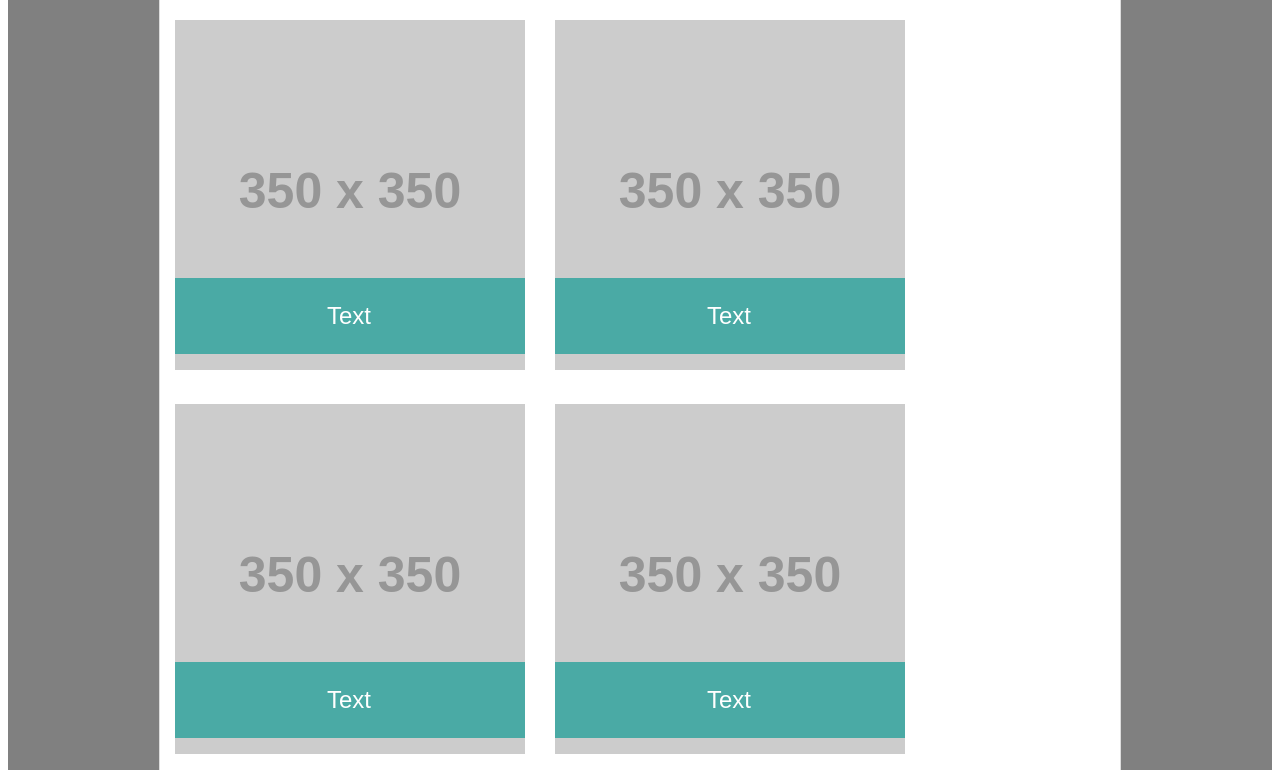
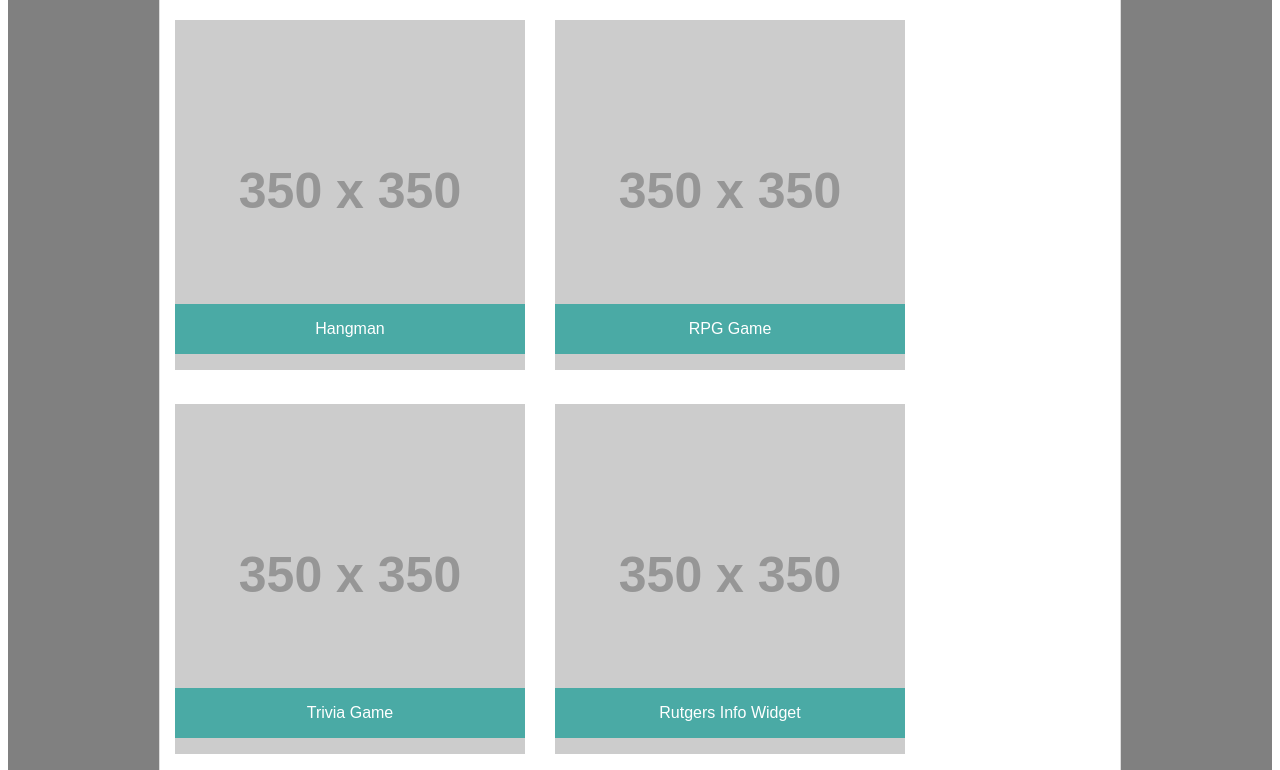
Before and after one commit to nic-miesmer/Basic-Portfolio, a plain HTML site: page portfolio.html in a window 1280 px wide. Shown: the part 180-950 px from the top of the page. Drawn offline with Linux system fonts and the light colour scheme; placeholder pictures from the web are drawn by us.

Commit message:
better styling for banner text

```diff
--- a/assets/css/style.css
+++ b/assets/css/style.css
@@ -106,10 +106,9 @@ textarea{
     right: 15px;
     background: #4aaaa5;
     color:  #ffffff;
-    padding-left: 152px;
-    padding-right: 154px;
-    font-size: 24px;
     margin-bottom:15px;
+    width:350px;
+    text-align: center;
 }
 
 .portfolio-image{
--- a/portfolio.html
+++ b/portfolio.html
@@ -41,18 +41,16 @@
             <div  class="float-left portfolio-image">
                 <a href="https://placeholder.com"><img src="http://via.placeholder.com/350x350"></a>
                 <div class="img-text-block">
-                        <p >Text</p>
+                        <p >Hangman</p>
                 </div>
             </div>
 
             <div  class="float-left portfolio-image">
                     <a href="https://placeholder.com"><img src="http://via.placeholder.com/350x350"></a>
                     <div class="img-text-block">
-                            <p >Text</p>
+                            <p >RPG Game</p>
                     </div>
             </div>
-
-
         </div>
 
         <div class="float-left clearfix portfolio-image">
@@ -60,7 +58,7 @@
                 <div  class="float-left portfolio-image">
                         <a href="https://placeholder.com"><img src="http://via.placeholder.com/350x350"></a>
                         <div class="img-text-block">
-                                <p>Text</p>
+                                <p>Trivia Game</p>
                         </div>
                 </div>
 
@@ -69,18 +67,16 @@
                 <div  class="float-left portfolio-image">
                         <a href="https://placeholder.com"><img src="http://via.placeholder.com/350x350"></a>
                         <div class="img-text-block">
-                            <p>Text</p>
+                            <p>Rutgers Info Widget</p>
                         </div>
                 </div>
-
-
             </div>
 
             <div class="float-left">
                     <div  class="float-left portfolio-image">
                             <a href="https://placeholder.com"><img src="http://via.placeholder.com/350x350"></a>
                             <div class="img-text-block">
-                                    <p >Text</p>
+                                    <p >Rock Paper Scissors</p>
                             </div>
                     </div>
             </div>
```
Also changed, not shown: contact.html (+2 -2 lines), index.html (+6 -8 lines).
